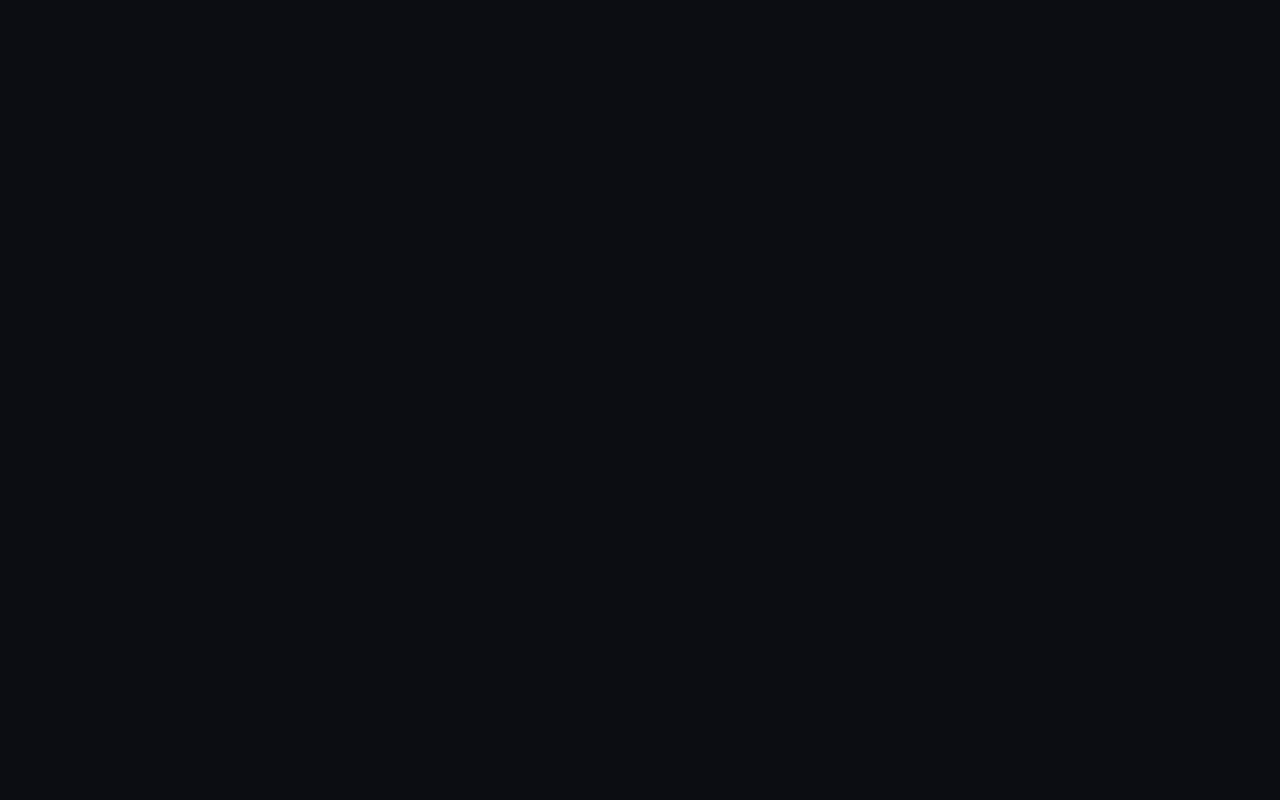
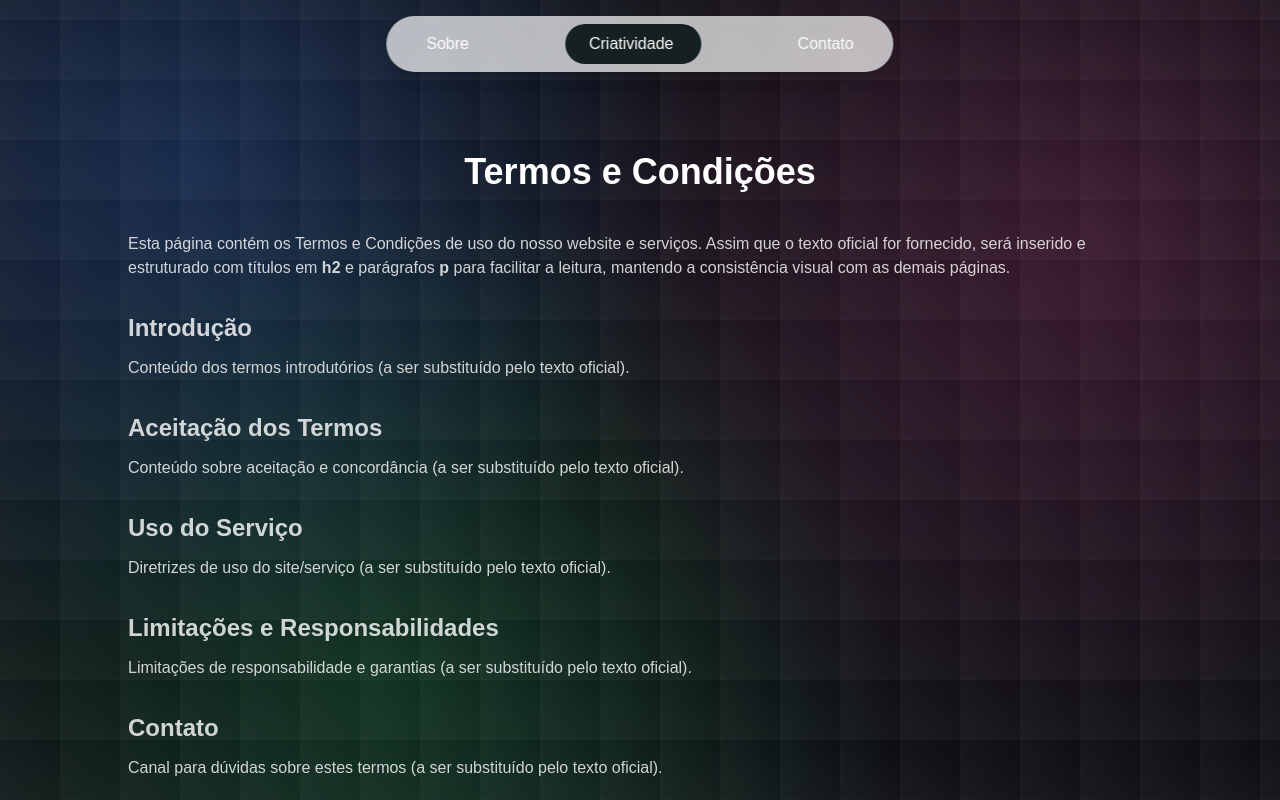
Before and after one commit to iauxcoders-pixel/meu-portfolio, a Next.js app: page /termos-e-condicoes in a window 1280 px wide. Before the commit this address had no page. Shown: the top 800 px of the page. Built offline with nearby package versions, Linux system fonts and the light colour scheme.

Commit message:
feat(legal): adicionar página de Termos e Condições com estrutura consistente

```diff
--- /dev/null
+++ b/src/app/termos-e-condicoes/page.js
@@ -0,0 +1,52 @@
+export const metadata = {
+  title: "Termos e Condições — UX Coders Tecnologia",
+  description: "Leia os termos e condições de uso dos nossos serviços e website.",
+};
+
+export default function TermosECondicoes() {
+  return (
+    <main className="min-h-screen p-8">
+      <div className="max-w-5xl mx-auto pt-[120px]">
+        {/* Título principal */}
+        <h1 className="text-3xl md:text-4xl font-bold text-center mb-10">Termos e Condições</h1>
+
+        {/* Conteúdo estruturado (placeholder até receber o texto oficial) */}
+        <div className="space-y-8 text-white/80">
+          <section className="space-y-3">
+            <p>
+              Esta página contém os Termos e Condições de uso do nosso website e serviços. Assim que o texto oficial
+              for fornecido, será inserido e estruturado com títulos em <strong>h2</strong> e parágrafos <strong>p</strong> para
+              facilitar a leitura, mantendo a consistência visual com as demais páginas.
+            </p>
+          </section>
+
+          <section className="space-y-3">
+            <h2 className="text-2xl font-semibold">Introdução</h2>
+            <p>Conteúdo dos termos introdutórios (a ser substituído pelo texto oficial).</p>
+          </section>
+
+          <section className="space-y-3">
+            <h2 className="text-2xl font-semibold">Aceitação dos Termos</h2>
+            <p>Conteúdo sobre aceitação e concordância (a ser substituído pelo texto oficial).</p>
+          </section>
+
+          <section className="space-y-3">
+            <h2 className="text-2xl font-semibold">Uso do Serviço</h2>
+            <p>Diretrizes de uso do site/serviço (a ser substituído pelo texto oficial).</p>
+          </section>
+
+          <section className="space-y-3">
+            <h2 className="text-2xl font-semibold">Limitações e Responsabilidades</h2>
+            <p>Limitações de responsabilidade e garantias (a ser substituído pelo texto oficial).</p>
+          </section>
+
+          <section className="space-y-3">
+            <h2 className="text-2xl font-semibold">Contato</h2>
+            <p>Canal para dúvidas sobre estes termos (a ser substituído pelo texto oficial).
+            </p>
+          </section>
+        </div>
+      </div>
+    </main>
+  );
+}
```
